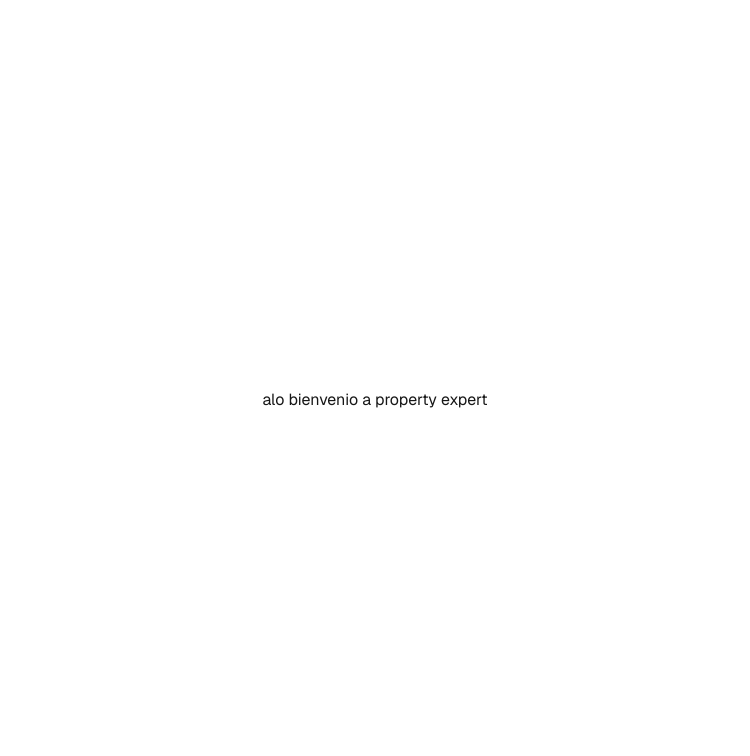
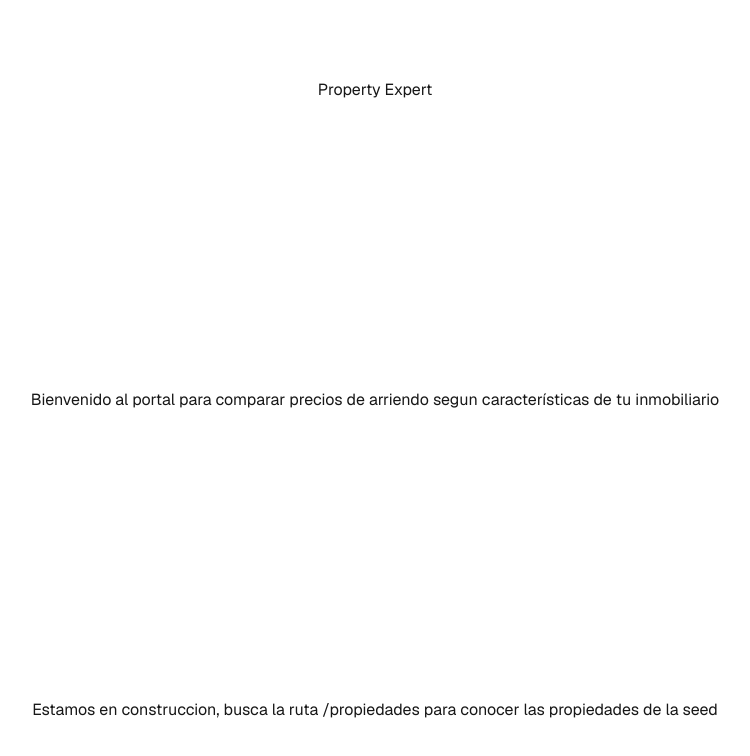
Before and after one commit to Grupo8-GPTI-2025-1/frontend, a Next.js app in the folder property-broker-frontend/: page / in a window 1280 px wide. Shown: the top 756 px of the page, without its empty margins (265-1015 px from the left). Built offline with nearby package versions, Linux system fonts and the light colour scheme.

Commit message:
initial commit aux branch

```diff
--- a/property-broker-frontend/package.json
+++ b/property-broker-frontend/package.json
@@ -22,7 +22,7 @@
     "@eslint/eslintrc": "^3",
     "@tailwindcss/postcss": "^4",
     "@types/node": "^20",
-    "@types/react": "^19",
+    "@types/react": "^19.1.4",
     "@types/react-dom": "^19",
     "eslint": "^9",
     "eslint-config-next": "15.3.2",
--- a/property-broker-frontend/src/app/page.tsx
+++ b/property-broker-frontend/src/app/page.tsx
@@ -1,105 +1,11 @@
-import Image from "next/image";
+// import Image from "next/image";
 
 export default function Home() {
   return (
     <div className="grid grid-rows-[20px_1fr_20px] items-center justify-items-center min-h-screen p-8 pb-20 gap-16 sm:p-20 font-[family-name:var(--font-geist-sans)]">
-      <main className="flex flex-col gap-[32px] row-start-2 items-center sm:items-start">
-        alo bienvenio a property expert
-        {/* LANDING PAGE*/}
-        {/* <Image
-          className="dark:invert"
-          src="/next.svg"
-          alt="Next.js logo"
-          width={180}
-          height={38}
-          priority
-        />
-        <ol className="list-inside list-decimal text-sm/6 text-center sm:text-left font-[family-name:var(--font-geist-mono)]">
-          <li className="mb-2 tracking-[-.01em]">
-            Get started by editing{" "}
-            <code className="bg-black/[.05] dark:bg-white/[.06] px-1 py-0.5 rounded font-[family-name:var(--font-geist-mono)] font-semibold">
-              src/app/page.tsx
-            </code>
-            .
-          </li>
-          <li className="tracking-[-.01em]">
-            Save and see your changes instantly.
-          </li>
-        </ol>
-
-        <div className="flex gap-4 items-center flex-col sm:flex-row">
-          <a
-            className="rounded-full border border-solid border-transparent transition-colors flex items-center justify-center bg-foreground text-background gap-2 hover:bg-[#383838] dark:hover:bg-[#ccc] font-medium text-sm sm:text-base h-10 sm:h-12 px-4 sm:px-5 sm:w-auto"
-            href="https://vercel.com/new?utm_source=create-next-app&utm_medium=appdir-template-tw&utm_campaign=create-next-app"
-            target="_blank"
-            rel="noopener noreferrer"
-          >
-            <Image
-              className="dark:invert"
-              src="/vercel.svg"
-              alt="Vercel logomark"
-              width={20}
-              height={20}
-            />
-            Deploy now
-          </a>
-          <a
-            className="rounded-full border border-solid border-black/[.08] dark:border-white/[.145] transition-colors flex items-center justify-center hover:bg-[#f2f2f2] dark:hover:bg-[#1a1a1a] hover:border-transparent font-medium text-sm sm:text-base h-10 sm:h-12 px-4 sm:px-5 w-full sm:w-auto md:w-[158px]"
-            href="https://nextjs.org/docs?utm_source=create-next-app&utm_medium=appdir-template-tw&utm_campaign=create-next-app"
-            target="_blank"
-            rel="noopener noreferrer"
-          >
-            Read our docs
-          </a>
-        </div> */}
-      </main>
-      {/* <footer className="row-start-3 flex gap-[24px] flex-wrap items-center justify-center">
-        <a
-          className="flex items-center gap-2 hover:underline hover:underline-offset-4"
-          href="https://nextjs.org/learn?utm_source=create-next-app&utm_medium=appdir-template-tw&utm_campaign=create-next-app"
-          target="_blank"
-          rel="noopener noreferrer"
-        >
-          <Image
-            aria-hidden
-            src="/file.svg"
-            alt="File icon"
-            width={16}
-            height={16}
-          />
-          Learn
-        </a>
-        <a
-          className="flex items-center gap-2 hover:underline hover:underline-offset-4"
-          href="https://vercel.com/templates?framework=next.js&utm_source=create-next-app&utm_medium=appdir-template-tw&utm_campaign=create-next-app"
-          target="_blank"
-          rel="noopener noreferrer"
-        >
-          <Image
-            aria-hidden
-            src="/window.svg"
-            alt="Window icon"
-            width={16}
-            height={16}
-          />
-          Examples
-        </a>
-        <a
-          className="flex items-center gap-2 hover:underline hover:underline-offset-4"
-          href="https://nextjs.org?utm_source=create-next-app&utm_medium=appdir-template-tw&utm_campaign=create-next-app"
-          target="_blank"
-          rel="noopener noreferrer"
-        >
-          <Image
-            aria-hidden
-            src="/globe.svg"
-            alt="Globe icon"
-            width={16}
-            height={16}
-          />
-          Go to nextjs.org →
-        </a>
-      </footer> */}
+      <h1>Property Expert </h1>
+      <p>Bienvenido al portal para comparar precios de arriendo segun características de tu inmobiliario</p>
+      <p>Estamos en construccion, busca la ruta /propiedades para conocer las propiedades de la seed</p>
     </div>
   );
 }
```
Also changed, not shown: 1 other file (tests, documents, lock files or other folders).
